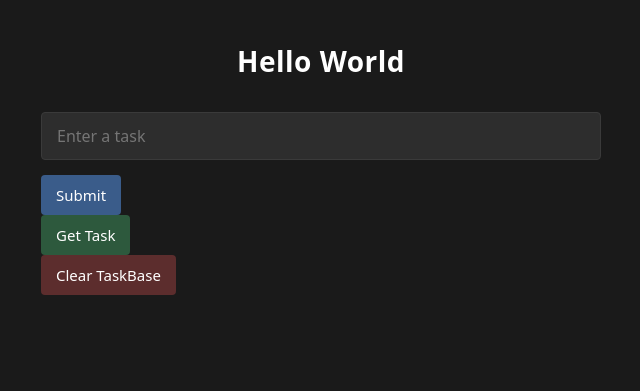
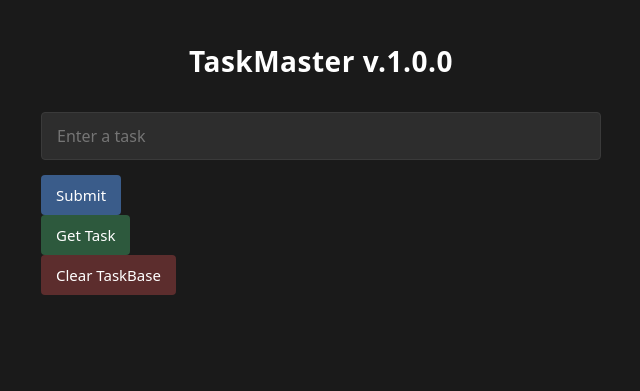
Before and after one commit to Saurabh-Powar/LinkCode-Sessions, a website: page public/index.html in a window 1280 px wide. Shown: the whole page, without its empty margins (319-959 px from the left). Drawn offline with Linux system fonts and the light colour scheme; no server answers.

Commit message:
Update index.html

```diff
--- a/public/index.html
+++ b/public/index.html
@@ -3,11 +3,11 @@
     <head>
         <meta charset="utf-8">
         <meta name="viewport" content="width=device-width, initial-scale=1.0">
-        <title>TODO Frontend Link</title>
+        <title>TaskMaster Basic</title>
     </head>
     <body>
         <link rel="stylesheet" href="index.css">
-        <h1>Hello World</h1>
+        <h1>TaskMaster v.1.0.0</h1>
         <input type="text" id="task" placeholder="Enter a task" /><br/>
         <button class="AddTask" onclick="AddTask()">Submit</button><br/>
         <button class="getTasks" onclick="getTasks()">Get Task</button><br/>
```
